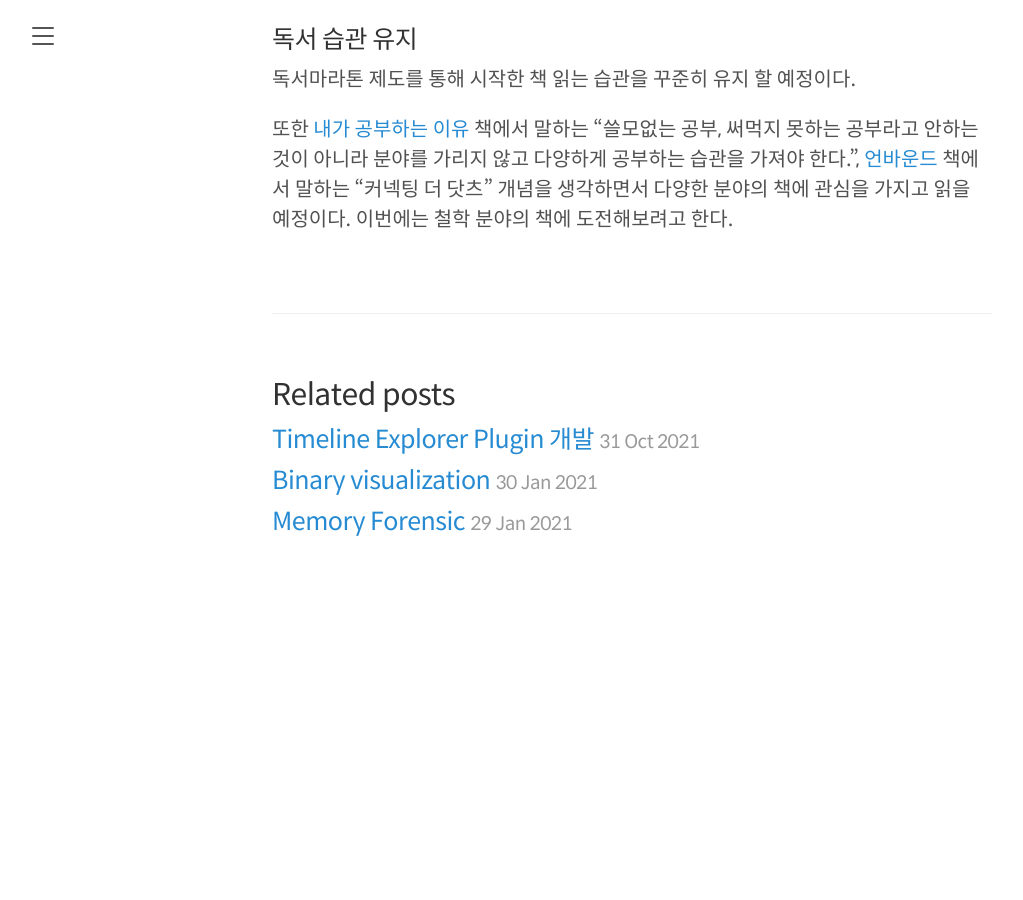
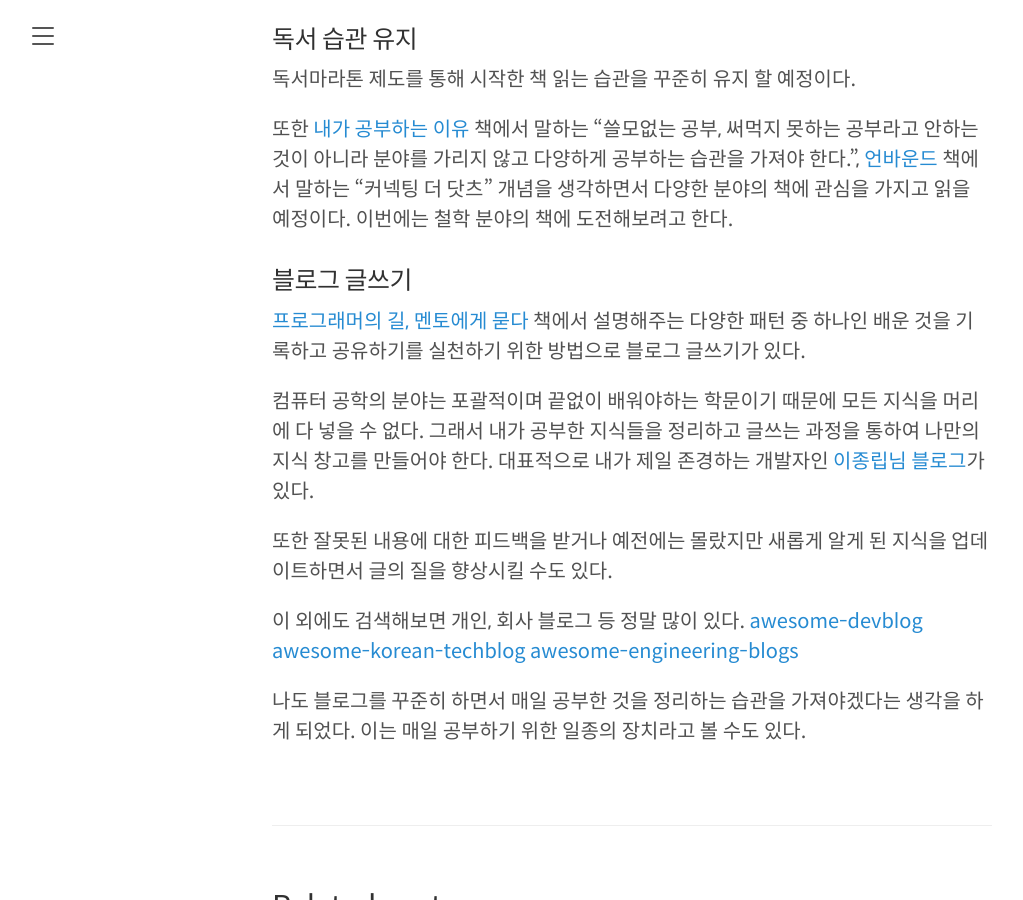
Before and after one commit to hyuunnn/hyuunnn.github.io, a Jekyll site: the page built from _posts/2022-07-25-army.md, in a window 1280 px wide and 900 px high, scrolled down 4988 px. Shown: the whole window, without its empty margins (8-1031 px from the left). Built offline with Jekyll 4.4.1, drawn with Linux system fonts in a browser that asks for light colours; before the commit the page ends 5584 px from its top, so only the background shows below that.

Commit message:
Update 2022-07-25-army.md

```diff
--- a/_posts/2022-07-25-army.md
+++ b/_posts/2022-07-25-army.md
@@ -109,3 +109,15 @@
 독서마라톤 제도를 통해 시작한 책 읽는 습관을 꾸준히 유지 할 예정이다.
 
 또한 <a href="http://www.yes24.com/Product/Goods/13438183">내가 공부하는 이유</a> 책에서 말하는 "쓸모없는 공부, 써먹지 못하는 공부라고 안하는 것이 아니라 분야를 가리지 않고 다양하게 공부하는 습관을 가져야 한다.", <a href="http://www.yes24.com/Product/Goods/103411486">언바운드</a> 책에서 말하는 "커넥팅 더 닷츠" 개념을 생각하면서 다양한 분야의 책에 관심을 가지고 읽을 예정이다. 이번에는 철학 분야의 책에 도전해보려고 한다.
+
+### 블로그 글쓰기
+
+<a href="http://m.yes24.com/Goods/Detail/4045732">프로그래머의 길, 멘토에게 묻다</a> 책에서 설명해주는 다양한 패턴 중 하나인 배운 것을 기록하고 공유하기를 실천하기 위한 방법으로 블로그 글쓰기가 있다.
+
+컴퓨터 공학의 분야는 포괄적이며 끝없이 배워야하는 학문이기 때문에 모든 지식을 머리에 다 넣을 수 없다. 그래서 내가 공부한 지식들을 정리하고 글쓰는 과정을 통하여 나만의 지식 창고를 만들어야 한다. 대표적으로 내가 제일 존경하는 개발자인 <a href="https://johngrib.github.io/">이종립님 블로그</a>가 있다.
+
+또한 잘못된 내용에 대한 피드백을 받거나 예전에는 몰랐지만 새롭게 알게 된 지식을 업데이트하면서 글의 질을 향상시킬 수도 있다.
+
+이 외에도 검색해보면 개인, 회사 블로그 등 정말 많이 있다. <a href="https://github.com/awesome-devblog/awesome-devblog">awesome-devblog</a> <a href="https://github.com/maczniak/awesome-korean-techblog">awesome-korean-techblog</a> <a href="https://github.com/crispgm/awesome-engineering-blogs">awesome-engineering-blogs</a>
+
+나도 블로그를 꾸준히 하면서 매일 공부한 것을 정리하는 습관을 가져야겠다는 생각을 하게 되었다. 이는 매일 공부하기 위한 일종의 장치라고 볼 수도 있다.
```
